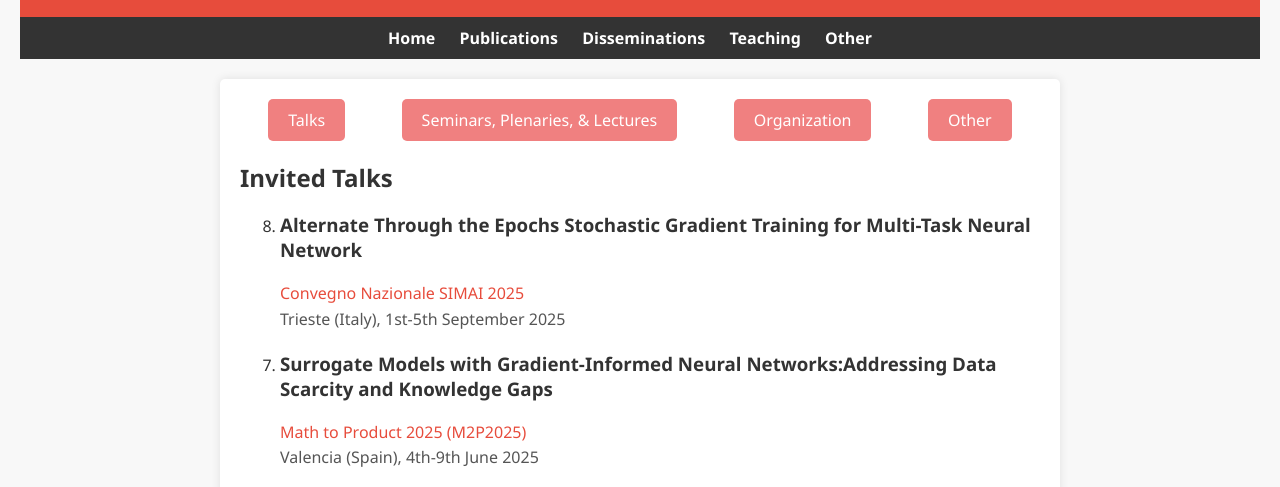
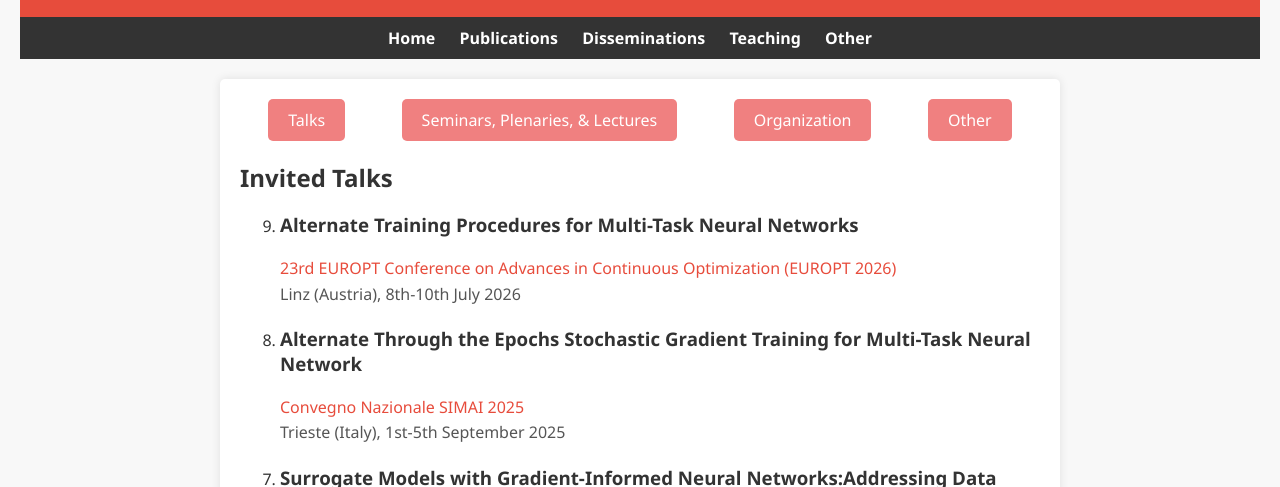
Before and after one commit to Fra0013To/Fra0013To.github.io, a plain HTML site: page disseminations.html in a window 1280 px wide. Shown: the part 267-754 px from the top of the page. Drawn offline with Linux system fonts and the light colour scheme.

Commit message:
Update talks

```diff
--- a/disseminations.html
+++ b/disseminations.html
@@ -63,6 +63,11 @@
             <div id="talks-tab" class="active">
             	<h2>Invited Talks</h2>
             	<ol reversed>
+            	    <li>
+		        <h3>Alternate Training Procedures for Multi-Task Neural Networks</h3>
+		        <p><a href="https://www.jku.at/en/institute-of-business-analytics-and-technology-transformation/conference-europt-2026/"> 23rd EUROPT Conference on Advances in Continuous Optimization (EUROPT 2026)</a></p>
+		        <p>Linz (Austria), 8th-10th July 2026</p>
+		    </li>
             	    <li>
 		        <h3>Alternate Through the Epochs Stochastic Gradient Training for Multi-Task Neural Network</h3>
 		        <p><a href="https://simai2025.cimne.com/"> Convegno Nazionale SIMAI 2025</a></p>
```
